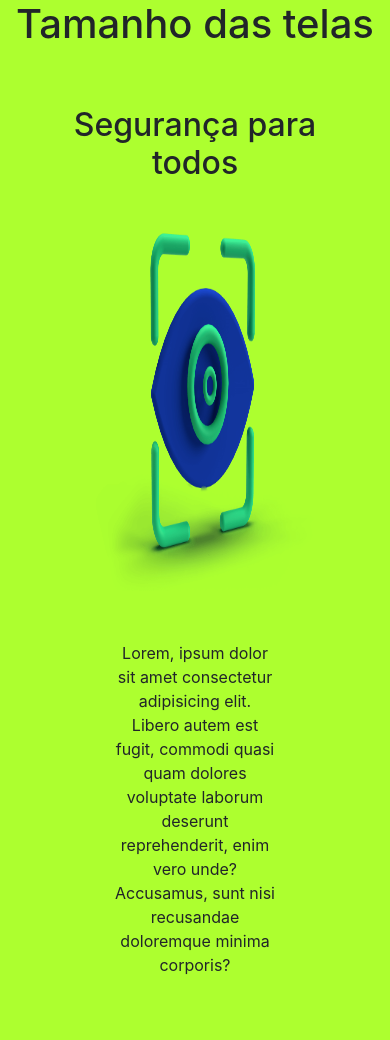
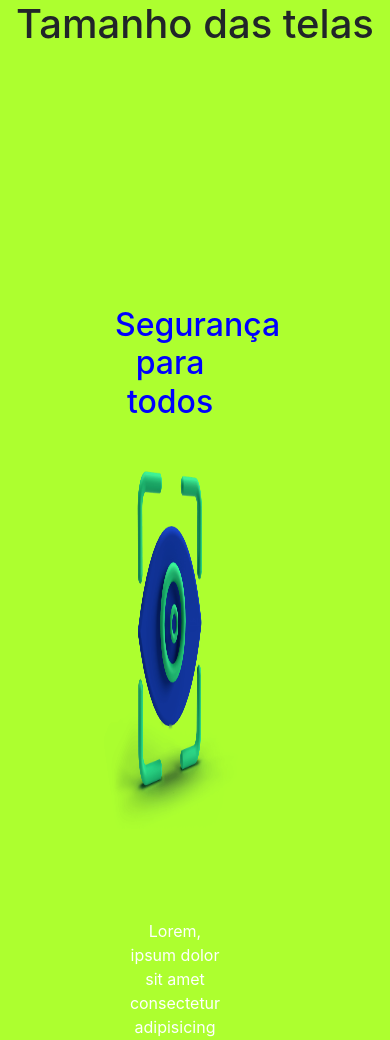
Before and after one commit to romildocampos/teste_bootstrap, a plain HTML site: page index.html in a window 390 px wide. Shown: the top 1040 px of the page. Drawn offline with nearby package versions, Linux system fonts and the light colour scheme.

Commit message:
Update style.css
att css

```diff
--- a/style.css
+++ b/style.css
@@ -1,4 +1,4 @@
-/*Teste 3*/
+/*Teste 4*/
 /*Extra Grande*/
 @media (max-width: 1400px) {
     body {
@@ -6,17 +6,25 @@
     }
 
     .row {
-        height: 100px;
+        height: 500px;
         padding: 100px;
     }
 
-    h1 {
-        text-align: center;
+    h2 {
+        color: chartreuse;
+        margin-top: 150px;
+    }
+
+    #p_seguranca_todos {
+        margin-top: 150px;
+        color: white;
     }
 
 
- }
-/*Grande*/
+
+}
+
+
 @media (max-width: 1200px) {
     body {
         background-color: fuchsia;
@@ -28,17 +36,31 @@
         text-align: center;
     }
     .row {
-        height: 100px;
-        padding: 50px;
+
+
     }
-    /*img {
-        margin-left:-30px;
-        margin-right: -2;
-    }*/
+
+    h2 {
+        color: chartreuse;
+        margin-top: 150px;
+    }
+
+    #p_seguranca_todos {
+        margin-top: 40px;
+        color: white;
+    }
+
+
 
     p {
         padding: 50px;
         text-align: center;
+    }
+
+    .img_tela2 {
+        width: 100px;
+        height: 40%;
+
     }
 
 }
@@ -65,12 +87,13 @@ img {
     }
     h2 {
         text-align: center;
+        margin-right: 40px;
     }
 
-    /*img {
+    img {
         margin-left:-30px;
         margin-right: -2;
-    }*/
+    }
 
     p {
         padding: 50px;
@@ -91,6 +114,8 @@ img {
     }
     h2 {
         text-align: center;
+        color: blue;
+        margin-right: 50px;
     }
 
     /*img {
@@ -101,6 +126,7 @@ img {
     p {
         padding: 50px;
         text-align: center;
+        margin-left: -40px;
     }
 
 }
```
